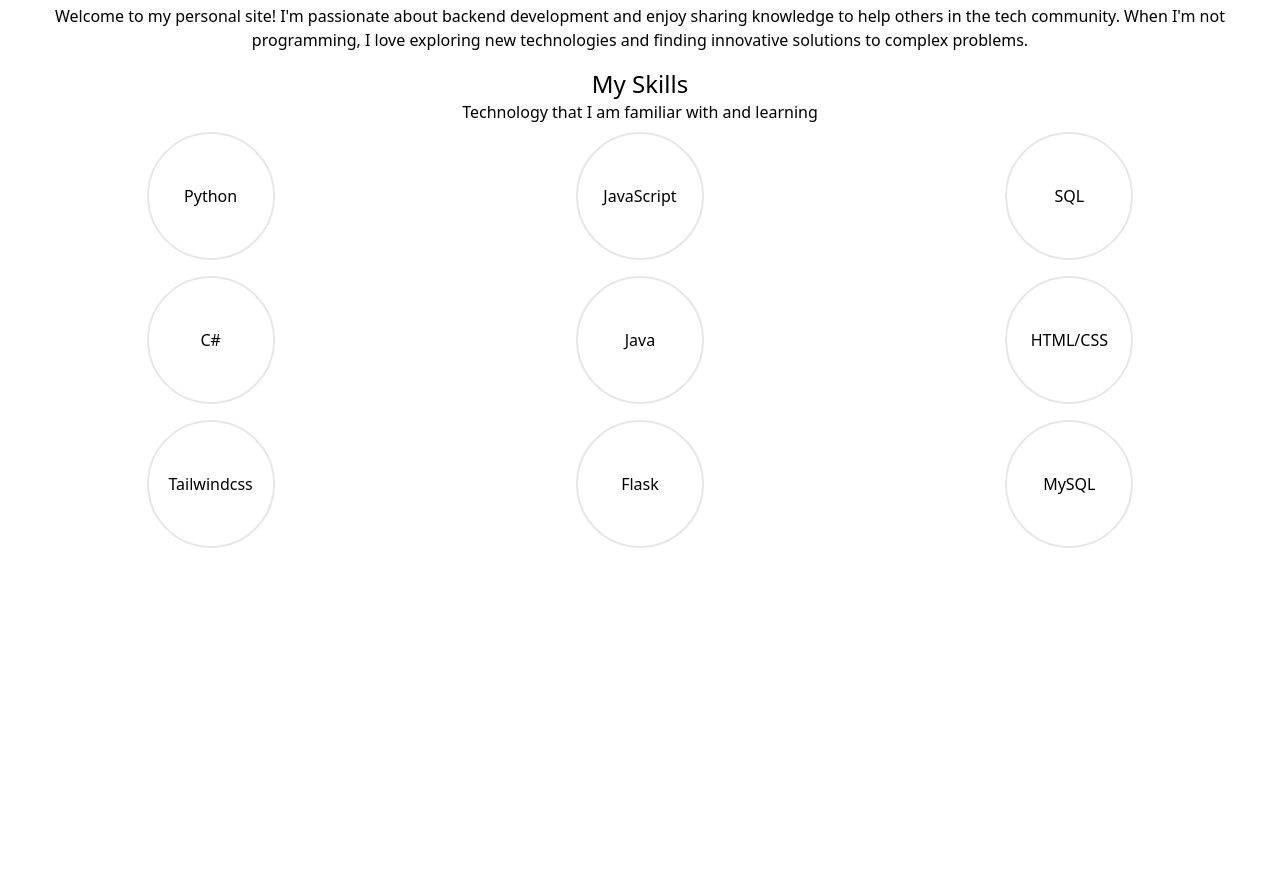
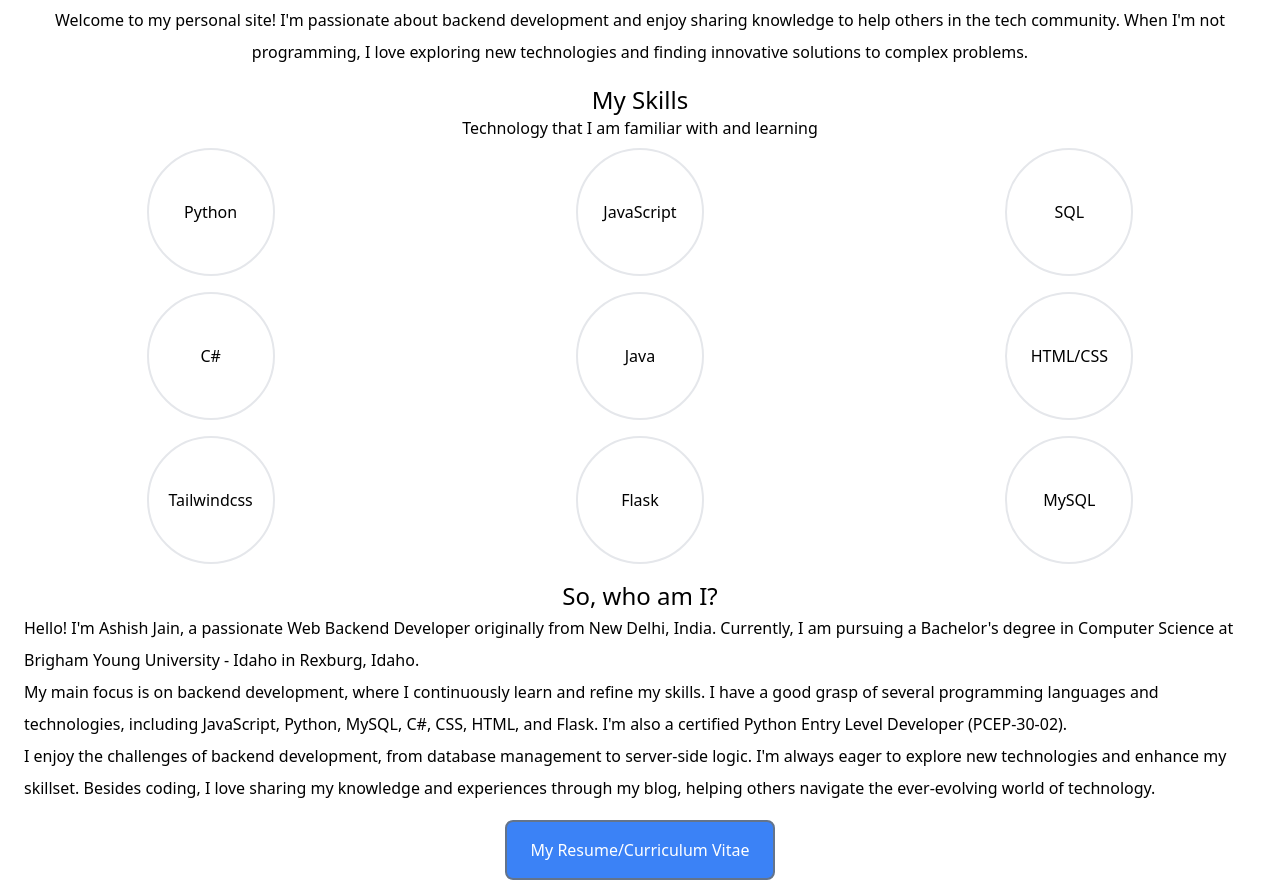
Before and after one commit to ashkjain/myPortfolio, a plain HTML site: page front/html/index.html in a window 1280 px wide. Shown: the part 524-1420 px from the top of the page. Before the commit the page ends 1088 px from the top, so only its background shows below. Drawn offline with nearby package versions, Linux system fonts and the light colour scheme.

Commit message:
Added resume button

```diff
--- a/front/html/index.html
+++ b/front/html/index.html
@@ -27,11 +27,11 @@
             <div id="imageContainer" class="grid items-center justify-center my-4">
                 <img src="../assets/image-ashish.jpg" alt="" class="w-48 h-48 object-cover object-top rounded-full" style="object-position: center 25%;">
             </div>
-            <div id="nameInfo" class="grid items-center justify-center text-center my-4">
+            <div id="nameInfoContainer" class="grid items-center justify-center text-center my-4">
                 <h1 class="text-3xl">Hi! I'm Ashish Jain</h1>
-                <p class="mt-2 px-2">Welcome to my personal site! I'm passionate about backend development and enjoy sharing knowledge to help others in the tech community. When I'm not programming, I love exploring new technologies and finding innovative solutions to complex problems.</p>
+                <p class="mt-2 px-2 leading-loose">Welcome to my personal site! I'm passionate about backend development and enjoy sharing knowledge to help others in the tech community. When I'm not programming, I love exploring new technologies and finding innovative solutions to complex problems.</p>
             </div>
-            <div class="grid items-center justify-center text-center my-4">
+            <div id="skillsContainer" class="grid items-center justify-center text-center my-4">
                 <h2 class="text-2xl">My Skills</h2>
                 <p class="">Technology that I am familiar with and learning</p>
                 <ul class="grid grid-cols-2 w-screen gap-2 sm:grid-cols-2 md:grid-cols-3">
@@ -46,6 +46,17 @@
                     <li class="border-2 w-32 h-32 m-auto grid items-center mt-2 rounded-full">MySQL</li>
                 </ul>
             </div>
+            <div id="infoContainer" class="grid items-center justify-center text-center my-4">
+                <h3 class="text-2xl">So, who am I?</h3>
+                <p class="text-left px-6 leading-loose">Hello! I'm Ashish Jain, a passionate Web Backend Developer originally from New Delhi, India. Currently, I am pursuing a Bachelor's degree in Computer Science at Brigham Young University - Idaho in Rexburg, Idaho. <br>
+                    My main focus is on backend development, where I continuously learn and refine my skills. I have a good grasp of several programming languages and technologies, including JavaScript, Python, MySQL, C#, CSS, HTML, and Flask. I'm also a certified Python Entry Level Developer (PCEP-30-02). <br>
+                    I enjoy the challenges of backend development, from database management to server-side logic. I'm always eager to explore new technologies and enhance my skillset. Besides coding, I love sharing my knowledge and experiences through my blog, helping others navigate the ever-evolving world of technology.</p>
+            </div>
+            <div id="resumeContainer" class="grid items-center justify-center my-4">
+                <div class="border-2 rounded-lg bg-blue-500 border-slate-500 hover:bg-blue-700 active:bg-green-500 transform duration-500">
+                <a href="#" class="block w-full px-6 h-full py-4 text-center text-white">My Resume/Curriculum Vitae</a>
+            </div>
+            </div>
         </main>
     </div>
 </body>
```
